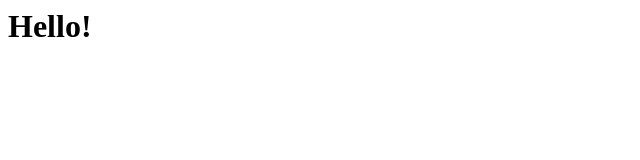
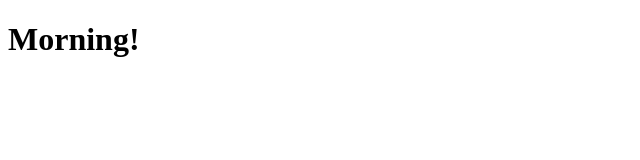
Before and after one commit to CarolineBenn/CarolineBenn.github.io, a plain HTML site: page index.html in a window 1280 px wide. Shown: the whole page, without its empty margins (0-640 px from the left). Drawn offline with Linux system fonts and the light colour scheme.

Commit message:
pushing again

```diff
--- a/index.html
+++ b/index.html
@@ -1 +1,10 @@
-<h1>Hello!</h1>
+<!DOCTYPE html>
+<html>
+<head>
+  <title>Morning!</title>
+</head>
+<body>
+  <h1>Morning!</h1>
+
+</body>
+</html>
```
